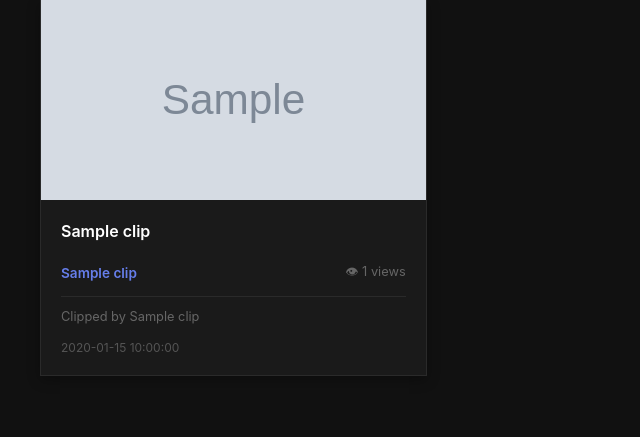
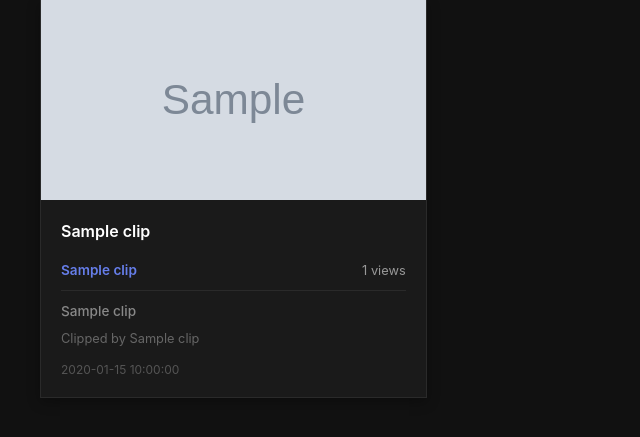
Before and after one commit to ncattles/twitch-clip-app-new, a Flask app: template templates/channels.html in a window 1280 px wide. Shown: the part 230-667 px from the top of the page, without its empty margins (0-640 px from the left). Run offline with Flask 3, Linux system fonts and the light colour scheme; the template is opened without the code that fills it: most values are stand-ins (such as "Sample title", 1, 10 or a date in 2020); grey boxes marked "Sample" are stand-in pictures.

Commit message:
added game name to card

```diff
--- a/static/channels.css
+++ b/static/channels.css
@@ -116,7 +116,7 @@ h1 {
   justify-content: space-between;
   align-items: center;
   font-size: 0.85rem;
-  color: #999999;
+  color: #b8b8b8;
   padding-bottom: 12px;
   border-bottom: 1px solid #2a2a2a;
 }
@@ -127,8 +127,14 @@ h1 {
 }
 
 .views {
-  color: #666666;
+  color: #999999;
   font-size: 0.8rem;
+}
+
+.clip-game {
+  font-size: 0.85rem;
+  color: #888888;
+  font-weight: 500;
 }
 
 .clip-creator {
--- a/templates/channels.html
+++ b/templates/channels.html
@@ -20,8 +20,9 @@
             <h3 class="clip-title">{{clip.title}}</h3>
             <p class="clip-meta">
               <span class="streamer">{{clip.broadcaster_name}}</span>
-              <span class="views">👁 {{clip.view_count}} views</span>
+              <span class="views">{{clip.view_count}} views</span>
             </p>
+            <p class="clip-game">{{clip.game_name}}</p>
             <p class="clip-creator">Clipped by {{clip.creator_name}}</p>
             <p class="clip-date">{{clip.formatted_date}}</p>
           </div>
```
